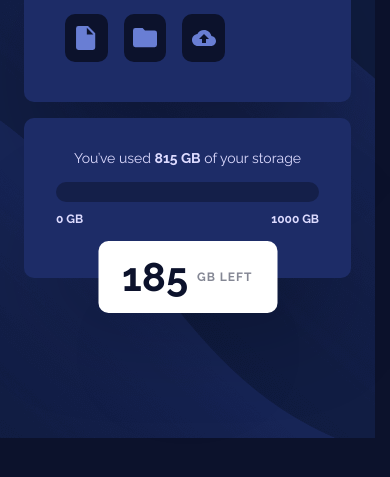
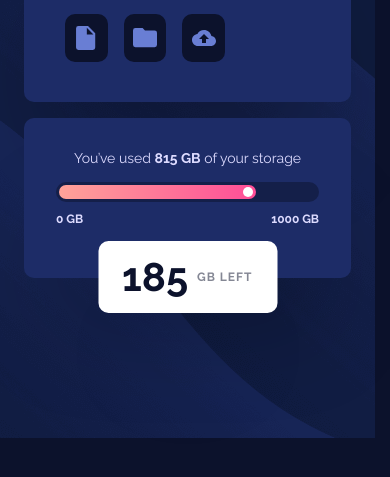
Before and after one commit to MichalTrubini/Fylo-data-storage-component, a plain HTML site: page index.html in a window 390 px wide. Shown: the part 229-706 px from the top of the page. Drawn offline with Linux system fonts and the light colour scheme.

Commit message:
mobile css done

```diff
--- a/index.html
+++ b/index.html
@@ -34,7 +34,11 @@
         You’ve used <span class="card-remaining__bold">815 GB</span> of your storage
       </p>
       <div class="card-remaining__bar-wrapper">
-        <div class="card-remaining__bar-container"></div>
+        <div class="card-remaining__bar-container">
+          <div class="card-remaining__bar-full">
+            <div class="card-remaining__bar-circle"></div>
+          </div>
+        </div>
         <div class="card-remaining__legend">
           <p class="card-remaining__legend-min">0 GB</p>
           <p class="card-remaining__legend-max">1000 GB</p>
--- a/scss/style.scss
+++ b/scss/style.scss
@@ -57,10 +57,31 @@ body {
     &__bar-container {
         width: 100%;
         height: 2rem;
-        background: #0C122C;
-        opacity: 0.5;
+        background: hsla(229, 57%, 11%,0.5);
         border-radius: 10px;
         margin-bottom: 1rem;
+        position: relative;
+        display: flex;
+        align-items: center;
+    }
+
+    &__bar-full {
+        width: 75%;
+        height: 14px;
+        background: linear-gradient(90deg, hsl(6, 100%, 80%), hsl(335, 100%, 65%));
+        border-radius: 8px;
+        margin-left: 3px;
+        display: flex;
+        justify-content: flex-end;
+        align-items: center;
+    }
+
+    &__bar-circle {
+        width: 10px;
+        height: 10px;
+        border-radius: 100%;
+        background: white;
+        margin-right: 3px;
     }
 
     &__legend {
```
Also changed, not shown: css/style.css, 1 other file.
